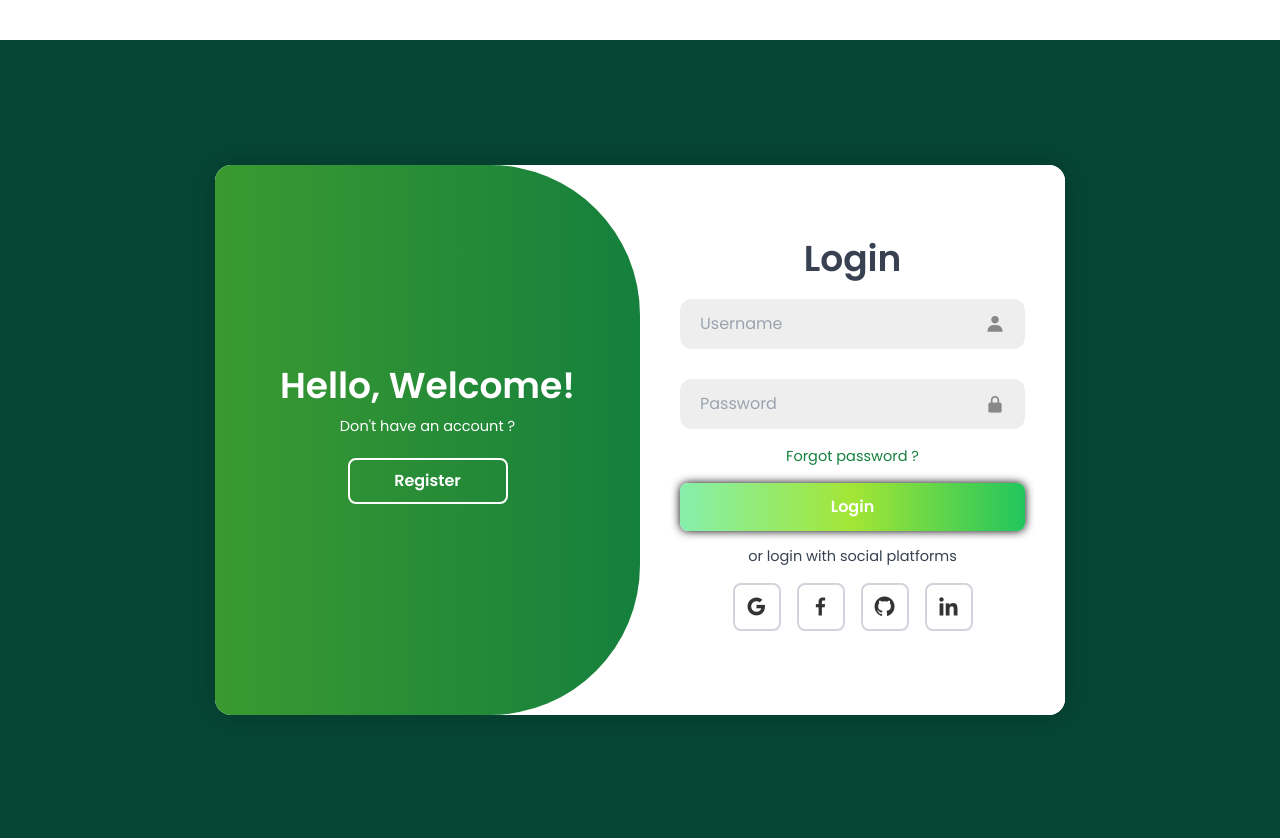
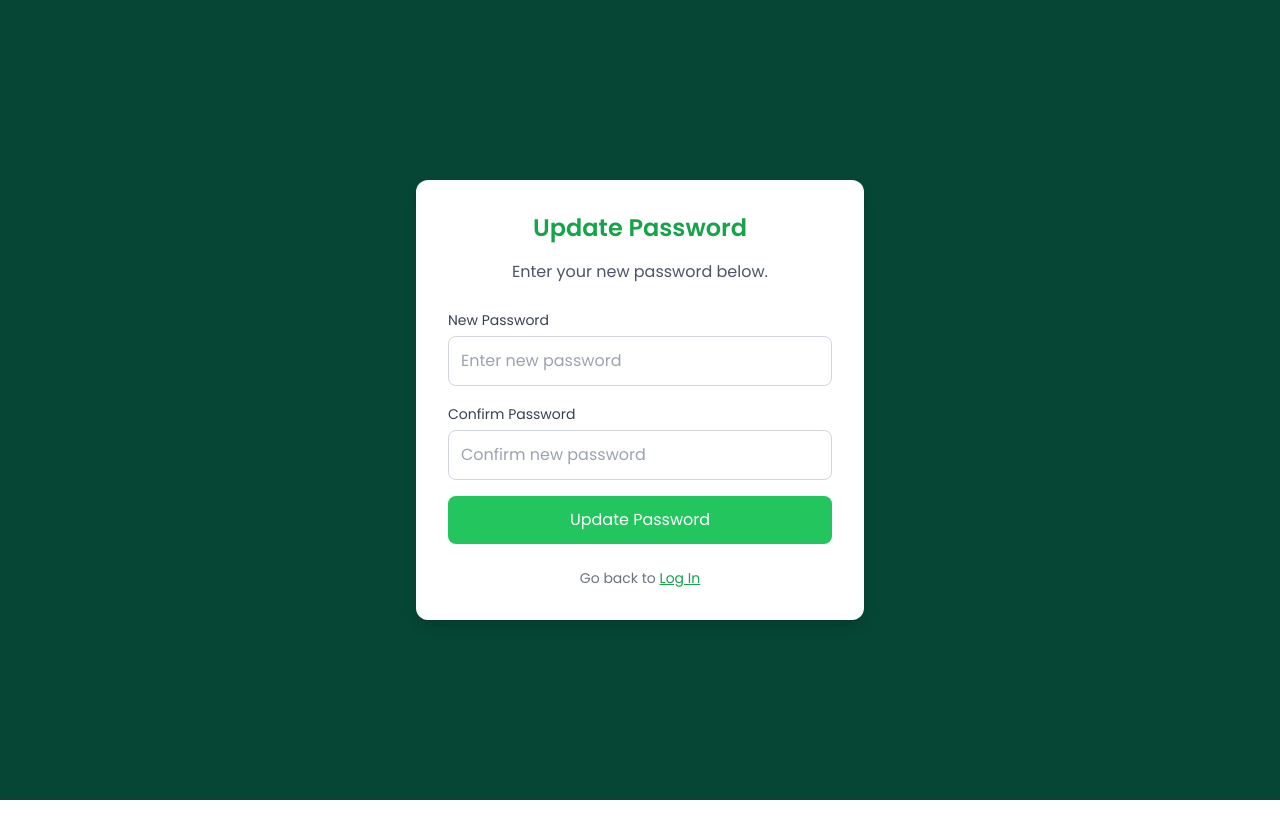
Before and after one commit to Turf-Management-Booking-System/Turf-Management-Booking-System-Website, a React (Vite) app in the folder Frontend/: page /updatepassword in a window 1280 px wide. Before the commit this address led to /login. After the commit the page ends 800 px from the top, so only its background shows below. Built offline with nearby package versions, Linux system fonts and the light colour scheme.

Commit message:
added forget functionality

```diff
--- a/Frontend/src/App.jsx
+++ b/Frontend/src/App.jsx
@@ -32,7 +32,7 @@ const App = () => {
   const loader = useSelector((state) => state.auth.loader);
 
   // Check if current page is authentication-related
-  const isAuthPage = ["/login", "/otp", "/forgetPassword", "/updatePassword", "/changePassword"].includes(location.pathname);
+  const isAuthPage = ["/login", "/otp", "/forgetpassword", "/updatepassword", "/changepassword"].includes(location.pathname);
 
   useEffect(() => {
     const timer = setTimeout(() => setLoading(false), 1500);
@@ -58,13 +58,13 @@ const App = () => {
         <Route path="/" element={<Home />} />
         <Route path="/login" element={<Login />} />
         <Route path="/otp" element={<Otp />} />
-        <Route path="/forgetPassword" element={<ForgetPassword />} />
+        <Route path="/forgetpassword" element={<ForgetPassword />} />
         <Route element={<PrivateRoute />}>
-          <Route path="/updatePassword" element={<UpdatePassword />} />
-          <Route path="/changePassword" element={<ChangePassword />} />
+          <Route path="/changepassword" element={<ChangePassword />} />
           <Route path="/dashboard" element={<Dashboard />} />
         </Route>
         <Route path="/contact" element={<Contact />} />
+        <Route path="/updatepassword" element={<UpdatePassword/>}/>
         <Route path="/about" element={<About />} />
         <Route path="*" element={<PageNotFound />} />
       </Routes>
--- a/Frontend/src/components/pages/ForgetPassword.jsx
+++ b/Frontend/src/components/pages/ForgetPassword.jsx
@@ -1,26 +1,50 @@
-import React ,{useState}from "react";
+import React, { useState } from "react";
 import { useNavigate } from "react-router-dom";
+import { useDispatch } from "react-redux";
+import { setLoader } from "../../slices/authSlice";
+import { toast } from "react-hot-toast";
+import axios from "axios";
 
 const ForgetPassword = () => {
-        const [email, setEmail] = useState("");
-        const [isEmailValid, setIsEmailValid] = useState(false);
-
+  const [email, setEmail] = useState(""); // Get email value
+  const dispatch = useDispatch();
   const navigate = useNavigate();
 
-        // Handle email input change
   const handleEmailChange = (e) => {
     setEmail(e.target.value);
-          setIsEmailValid(e.target.value !== "");
   };
 
-        // Handle form submission
-        const handleSubmit = (e) => {
+  const handleSubmit = async (e) => {
     e.preventDefault();
-          if (isEmailValid) {
-            navigate('/updatepassword');
+    try {
+      dispatch(setLoader(true));
+      const response = await axios.post(
+        "http://localhost:4000/api/v1/auth/forgetPassword",
+        { email },
+        {
+          headers: {
+            "Content-Type": "application/json",
+          },
+          withCredentials: true,
+        }
+      );
+
+      console.log("Response from backend:", response.data);
+
+      if (response.data.success) {
+        localStorage.setItem("email", email);
+        toast.success("Sent OTP Successfully!");
+        navigate("/otp");
+      } else {
+        toast.error(response.data.message || "Something went wrong");
+      }
+    } catch (error) {
+      console.error("Error:", error.response?.data || error.message);
+      toast.error(error.response?.data?.message || "Error sending data to backend");
+    } finally {
+      dispatch(setLoader(false));
     }
   };
-
 
   return (
     <div className="flex justify-center items-center min-h-screen bg-deepForestGreen">
@@ -50,9 +74,7 @@ import { useNavigate } from "react-router-dom";
           {/* Submit Button */}
           <button
             type="submit"
-            onClick={() => handleSubmit}
-            className={`bg-green-500 text-white py-3 rounded-lg hover:bg-green-600 transition duration-200 ${!isEmailValid ? "opacity-50 cursor-not-allowed" : ""}`}
-            disabled={!isEmailValid}
+            className="bg-green-500 text-white py-3 rounded-lg hover:bg-green-600 transition duration-200"
           >
             Reset Password
           </button>
--- a/Frontend/src/components/pages/Otp.jsx
+++ b/Frontend/src/components/pages/Otp.jsx
@@ -10,7 +10,6 @@ const Otp = () => {
   const [otp, setOtp] = useState(new Array(6).fill(""));
   const registeredUser = useSelector((state) => state.auth.registeredUser);
   const dispatch = useDispatch();
-  console.log("user from redux",registeredUser.email)
   if (!registeredUser?.email) {
     toast.error("Email not found. Please ensure you are logged in.");
     return;
```
Also changed, not shown: Frontend/src/components/pages/PageNotFound.jsx (line endings or trailing spaces), 2 other files (tests, documents, lock files or other folders). Lines whose indentation alone changed are shown as unchanged.
